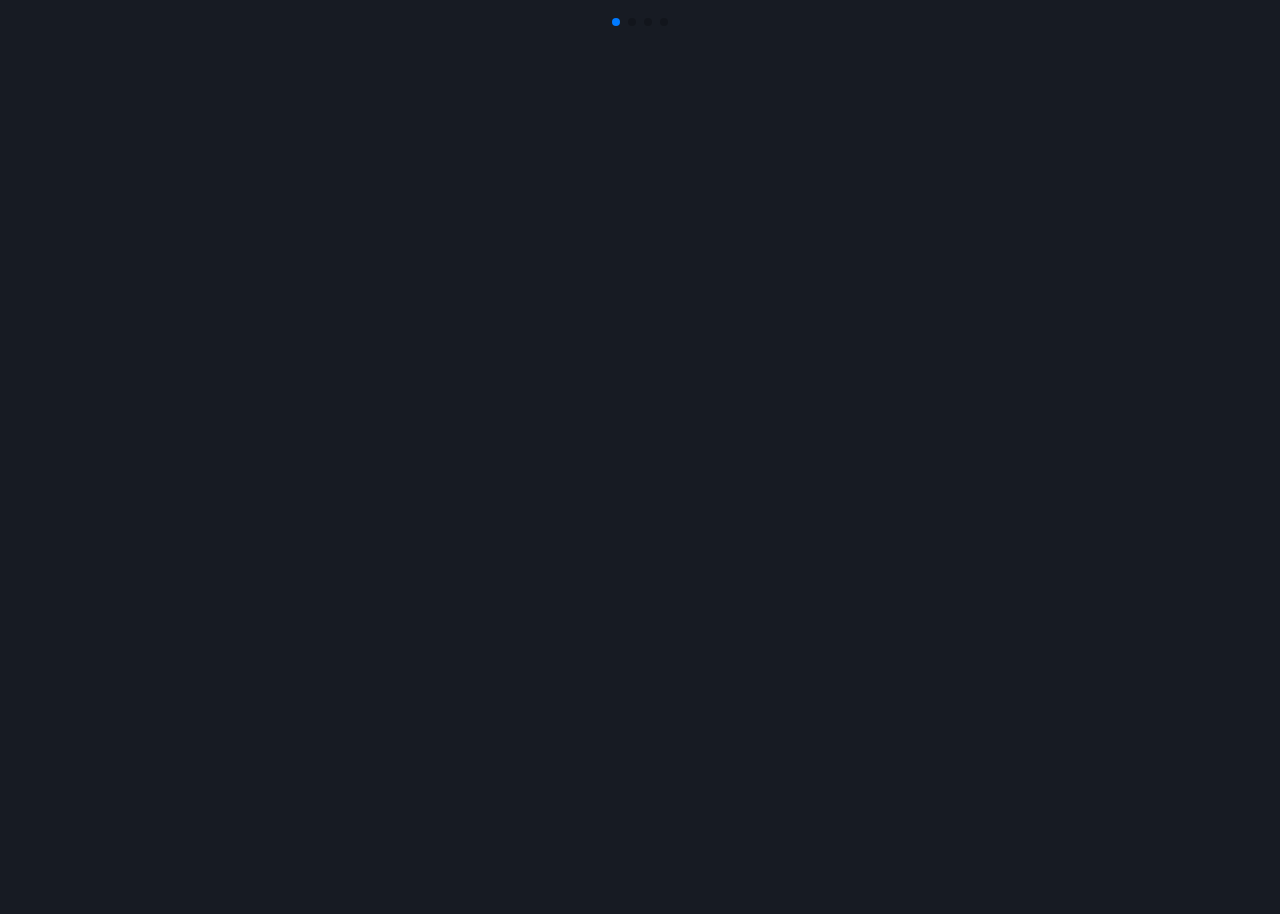
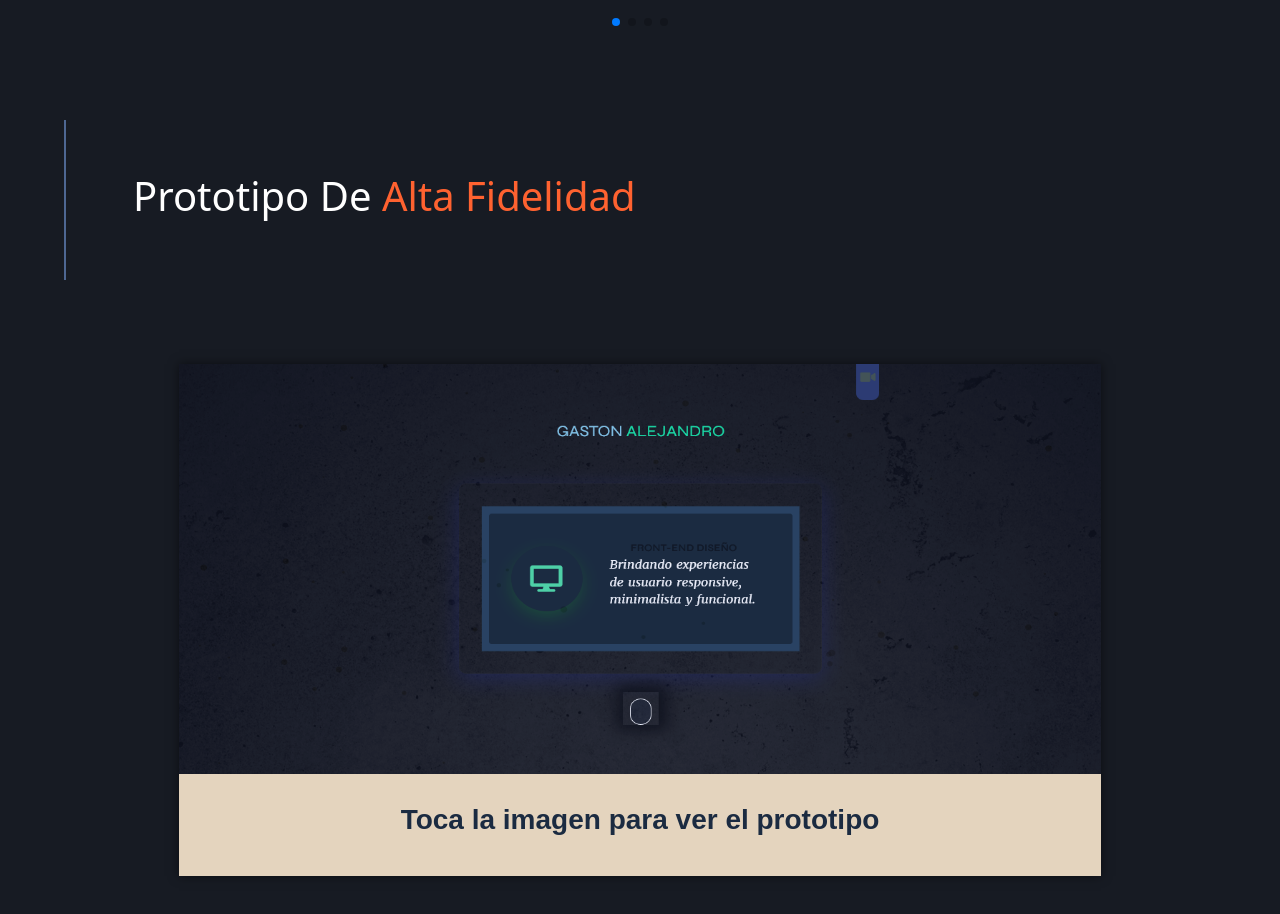
Before and after one commit to GastonJava/AleDigitalPortfolio, an Angular app: page /proyecto/detalles-proyecto/1 in a window 1280 px wide. Shown: the part 6120-7034 px from the top of the page. Before the commit the page ends 6240 px from the top, so only its background shows below. Built offline with nearby package versions, Linux system fonts and the light colour scheme.

Commit message:
agregamos la seccion-prototipo, la cual al hacer click en la imagen mostraremos los prototipos

```diff
--- /dev/null
+++ b/src/app/Componentes/templates/invitado/proyecto/detalles-proyecto/detalle-secciones/seccion-prototipo/seccion-prototipo.component.html
@@ -0,0 +1,33 @@
+<div class="content-header">
+  <div class="content-header-90">
+    <h1>Prototipo De <span>Alta Fidelidad</span></h1>
+  </div>
+</div>
+
+<div class="main-prototipo">
+  <div #containerimg class="container-img">
+    <img
+      (click)="redirigirPrototipo()"
+      #imageElement
+      src="../../../../../assets/Proyecto/detalle-proyecto/proyecto3.png"
+      alt="Descripción de la imagen"
+    />
+
+    <!--
+      <img
+        [src]="'../../../../../assets/Proyecto/detalle-proyecto/' + datosResumen.img1"
+        alt="Imagen número 1"
+
+         <i class="bx bx-hand-click"></i>
+      /> -->
+
+    <i (click)="redirigirPrototipo()" class="bx bxs-pointer"></i>
+
+    <div class="img-descripcion">
+      <div class="texto-container">
+        <h3 #h3>Toca la imagen para ver el prototipo</h3>
+      </div>
+      <div class="icono"></div>
+    </div>
+  </div>
+</div>
--- /dev/null
+++ b/src/app/Componentes/templates/invitado/proyecto/detalles-proyecto/detalle-secciones/seccion-prototipo/seccion-prototipo.component.scss
@@ -0,0 +1,88 @@
+//variable global
+@import "../../../../../../../Variables/variable-detalle-proyecto.scss";
+
+.content-header {
+  @include flex-centrado;
+  width: 100%;
+  height: 20%;
+  text-align: center;
+  margin-bottom: 20px;
+  border-left: 2px solid $color-barra-ico-titulo; /* Agrega una línea vertical a la izquierda */
+  padding-left: 10px; /* Agrega espacio a la izquierda de la línea */
+
+  .content-header-90 {
+    width: 90%;
+
+    h1 {
+      color: $color-titulo;
+      text-align: start;
+    }
+
+    span {
+      color: $color-titulo-span;
+    }
+  }
+}
+
+//main prototipo
+.main-prototipo {
+  @include flex-centrado;
+  height: 80%;
+  width: 100%;
+
+  .container-img {
+    display: flex;
+    justify-content: center;
+    flex-direction: column;
+    position: relative;
+    width: 80%;
+    height: 80%;
+    box-shadow: 0px 0px 10px rgba(0, 0, 0, 0.5); // Agrega una sombra
+
+    img {
+      height: 80%;
+      width: 100%;
+      max-width: 100%;
+      transition: opacity 0.3s ease-in-out;
+    }
+
+    i {
+      position: absolute;
+      top: 50%;
+      left: 50%;
+      transform: translate(-50%, -50%);
+      font-size: 8rem;
+      opacity: 0; // El icono es invisible inicialmente
+      transition: opacity 0.3s ease-in-out;
+      cursor: pointer;
+    }
+
+    &:hover {
+      img {
+        opacity: 0.7; // La imagen se vuelve más opaca al hacer hover
+      }
+
+      i {
+        opacity: 1; // El icono se vuelve visible al hacer hover
+      }
+    }
+  }
+
+  //img descripcion para la imagen
+  .img-descripcion {
+    //background-color: red;
+    height: 20%;
+
+    .texto-container {
+      @include flex-centrado;
+      height: 98%;
+      width: 100%;
+
+      h3 {
+        color: inherit;
+        font-family: "Arial", sans-serif;
+        font-weight: bold;
+      }
+    }
+  }
+}
--- /dev/null
+++ b/src/app/Componentes/templates/invitado/proyecto/detalles-proyecto/detalle-secciones/seccion-prototipo/seccion-prototipo.component.ts
@@ -0,0 +1,83 @@
+import {
+  AfterViewInit,
+  Component,
+  ElementRef,
+  OnInit,
+  ViewChild,
+} from '@angular/core';
+
+@Component({
+  selector: 'app-seccion-prototipo',
+  templateUrl: './seccion-prototipo.component.html',
+  styleUrls: ['./seccion-prototipo.component.scss'],
+})
+export class SeccionPrototipoComponent implements OnInit, AfterViewInit {
+  @ViewChild('imageElement') imageElement!: ElementRef;
+  @ViewChild('containerimg') containerimg!: ElementRef;
+  @ViewChild('h3') h3!: ElementRef; // Agregar ViewChild para el elemento h3
+
+  constructor() {}
+
+  ngOnInit() {}
+
+  ngAfterViewInit() {
+    const image = this.imageElement.nativeElement;
+    const mainDiv = this.containerimg.nativeElement;
+
+    // Esperar a que la imagen se cargue
+    image.onload = () => {
+      // Obtener el color dominante
+      const dominantColor = this.getColorDominante(image);
+      // Calcular el color complementario
+      const complementaryColor =
+        this.calculateComplementaryColor(dominantColor);
+
+      // Aplicar el color complementario como fondo del div main-prototipo
+      mainDiv.style.backgroundColor = complementaryColor;
+
+      // Aplicar el color complementario como color de texto del h3
+      this.h3.nativeElement.style.color = `rgb(${dominantColor.join(',')})`;
+    };
+
+    // Asignar la fuente de la imagen
+    image.src = '../../../../../assets/Proyecto/detalle-proyecto/proyecto3.png';
+  }
+
+  getColorDominante(image: HTMLImageElement): number[] {
+    const canvas = document.createElement('canvas');
+    const ctx = canvas.getContext('2d');
+    canvas.width = image.width;
+    canvas.height = image.height;
+    ctx!.drawImage(image, 0, 0, canvas.width, canvas.height);
+
+    // Obtener el color dominante como un arreglo [r, g, b]
+    const imageData = ctx!.getImageData(0, 0, canvas.width, canvas.height).data;
+    const colorCounts: any = {};
+
+    for (let i = 0; i < imageData.length; i += 4) {
+      const r = imageData[i];
+      const g = imageData[i + 1];
+      const b = imageData[i + 2];
+      const color = `${r},${g},${b}`;
+      colorCounts[color] = colorCounts[color] ? colorCounts[color] + 1 : 1;
+    }
+
+    const dominantColor = Object.keys(colorCounts)
+      .reduce((a, b) => (colorCounts[a] > colorCounts[b] ? a : b))
+      .split(',')
+      .map(Number);
+
+    return dominantColor;
+  }
+
+  calculateComplementaryColor(color: number[]): string {
+    // Calcular el color complementario (inverso)
+    const complementaryColor = color.map((c) => 255 - c);
+    return `rgb(${complementaryColor.join(',')})`;
+  }
+
+  redirigirPrototipo() {
+    const url = 'https://xd.adobe.com/view/37942285-98da-49b0-be9c-f294a9c49e68-62c7/'; // Reemplaza con la URL que deseas abrir
+    window.open(url, '_blank');
+  }
+}
--- a/src/app/Componentes/templates/invitado/proyecto/detalles-proyecto/detalle-secciones/seccion-titulo/seccion-titulo.component.html
+++ b/src/app/Componentes/templates/invitado/proyecto/detalles-proyecto/detalle-secciones/seccion-titulo/seccion-titulo.component.html
@@ -10,7 +10,6 @@
 </div>
 
 <div class="floating-button">
-  <!-- <i class='bx bxs-down-arrow-circle'></i> -->
   <i
     class="bx bx-chevrons-down"
     (click)="scrollToResumen()"
--- a/src/app/Componentes/templates/invitado/proyecto/detalles-proyecto/detalle-secciones/seccion-titulo/seccion-titulo.component.scss
+++ b/src/app/Componentes/templates/invitado/proyecto/detalles-proyecto/detalle-secciones/seccion-titulo/seccion-titulo.component.scss
@@ -51,7 +51,8 @@
 }
 
 @keyframes bounce {
-    0%, 100% {
+  0%,
+  100% {
     transform: translateY(0); /* Posición inicial y final (sin cambio) */
   }
   50% {
--- a/src/app/Componentes/templates/invitado/proyecto/detalles-proyecto/detalles-proyecto.component.html
+++ b/src/app/Componentes/templates/invitado/proyecto/detalles-proyecto/detalles-proyecto.component.html
@@ -51,4 +51,9 @@
     </div>
   </div>
 
+  <div class="seccion-prototipo">
+    <!-- Contenido de la sección "Prototipo" -->
+    <app-seccion-prototipo></app-seccion-prototipo>
+  </div>
+
 </div>
--- a/src/app/Componentes/templates/invitado/proyecto/detalles-proyecto/detalles-proyecto.component.scss
+++ b/src/app/Componentes/templates/invitado/proyecto/detalles-proyecto/detalles-proyecto.component.scss
@@ -17,7 +17,8 @@
 .seccion-usuario,
 .seccion-investigacion,
 .seccion-puntosdebiles,
-.seccion-personas {
+.seccion-personas,
+.seccion-prototipo {
   height: 100vh;
   width: 90%;
   max-width: 90%;
--- a/src/app/Componentes/templates/invitado/proyecto/detalles-proyecto/detalles-proyecto.module.ts
+++ b/src/app/Componentes/templates/invitado/proyecto/detalles-proyecto/detalles-proyecto.module.ts
@@ -9,6 +9,7 @@ import { SeccionUsuarioComponent } from './detalle-secciones/seccion-usuario/sec
 import { SeccionInvestigacionComponent } from './detalle-secciones/seccion-investigacion/seccion-investigacion.component';
 import { SeccionPuntosdebilesComponent } from './detalle-secciones/seccion-puntosdebiles/seccion-puntosdebiles.component';
 import { CaruselModule } from './detalle-secciones/seccion-carusel/carusel.module';
+import { SeccionPrototipoComponent } from './detalle-secciones/seccion-prototipo/seccion-prototipo.component';
 
 
 
@@ -23,7 +24,8 @@ import { CaruselModule } from './detalle-secciones/seccion-carusel/carusel.modul
     SeccionResponsabilidadComponent,
     SeccionUsuarioComponent,
     SeccionInvestigacionComponent,
-    SeccionPuntosdebilesComponent
+    SeccionPuntosdebilesComponent,
+    SeccionPrototipoComponent
   ],
   imports: [
     CommonModule,
```
Also changed, not shown: 1 other file (tests, documents, lock files or other folders). Lines whose indentation alone changed are shown as unchanged.
